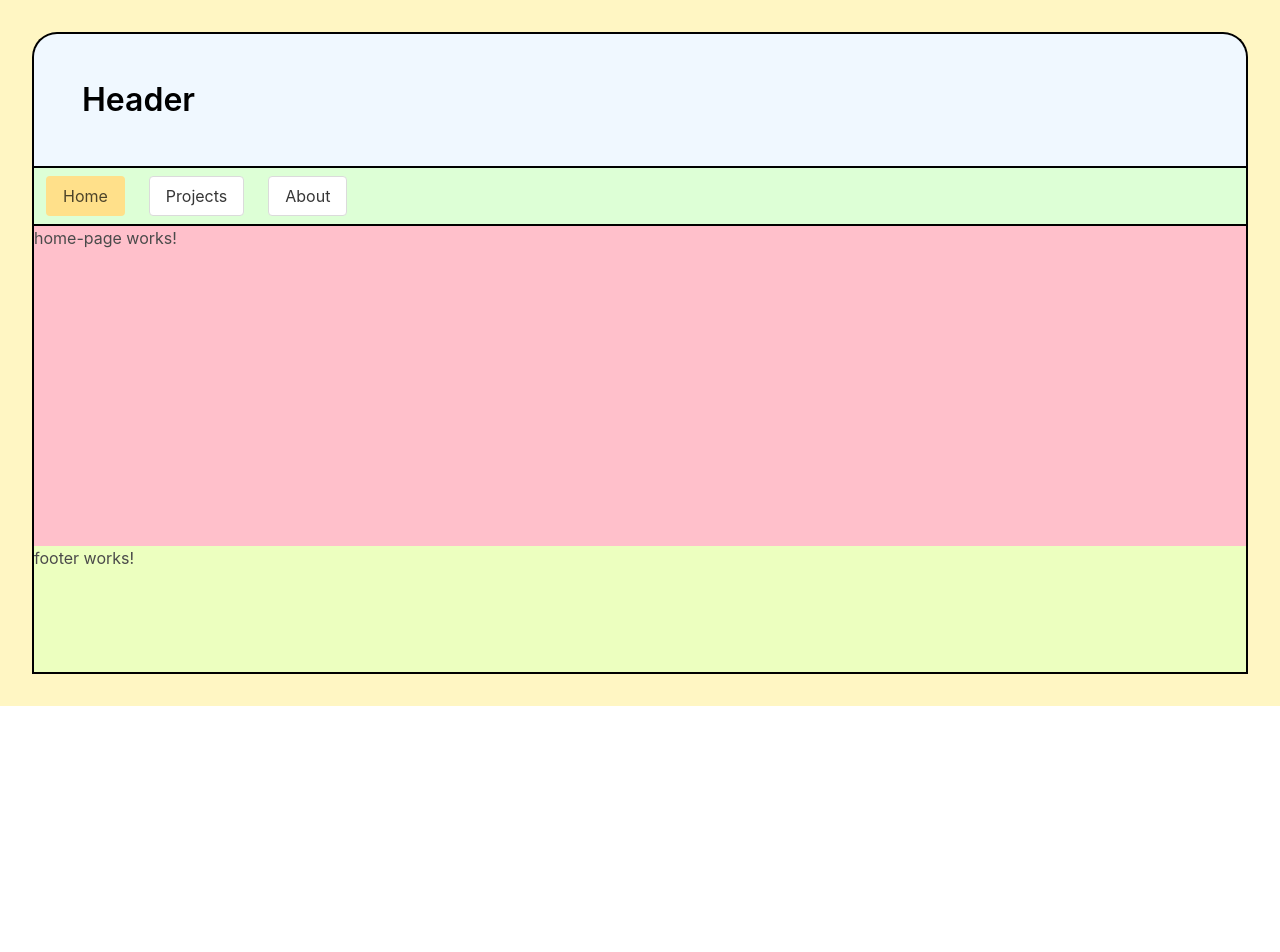
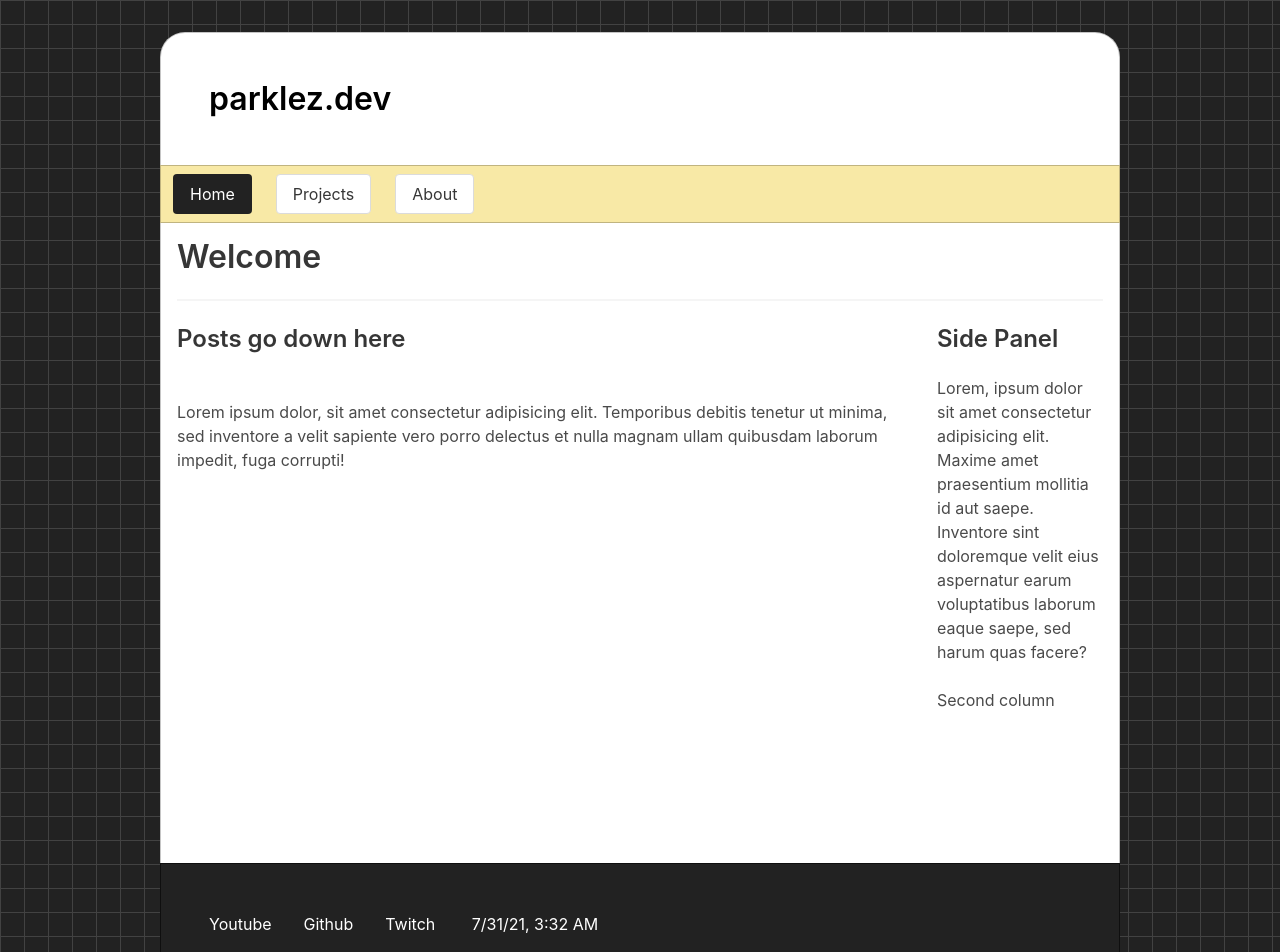
Before and after one commit to parklez/blog, an Angular app in the folder my-bloog/: page / in a window 1280 px wide. Shown: the top 952 px of the page. Before the commit the page ends 800 px from the top, so only its background shows below. Built offline with nearby package versions, Linux system fonts and the light colour scheme.

Commit message:
Improve styling so I can feel Daijoubu

```diff
--- a/my-bloog/src/app/app.component.css
+++ b/my-bloog/src/app/app.component.css
@@ -1,32 +1,35 @@
 #page {
-    padding: 2rem;
-    background-color: rgb(255, 246, 195);
+    max-width: 60rem;
+    margin: auto;
 }
 
 #header {
-    background-color: aliceblue;
+    background-color: rgb(255, 255, 255);
     border-top-left-radius: 25px;
     border-top-right-radius: 25px;
-    border: 2px solid #000;
+    border: 1px solid rgba(0, 0, 0, 0.226);
     border-bottom: 0;
 }
 
 #main-content {
-    background-color: pink;
-    border: 2px solid #000;
+    background-color: rgb(255, 255, 255);
+    border: 1px solid rgba(0, 0, 0, 0.226);
     border-top: 0;
     border-bottom: 0;
-    height: 20rem;
+    height: 40rem;
+    padding: 1rem;
 }
 
 #navigation-bar {
-    background-color: rgb(221, 255, 214);
-    border: 2px solid #000;
+    background-color: rgb(248, 233, 166);
+    border: 1px solid rgba(0, 0, 0, 0.226);
 }
 
 #footer {
-    background-color:rgb(236, 255, 191);
-    border: 2px solid #000;
-    border-top: 0;
-    height: 8rem;
+    background-color:rgb(20, 20, 20);
+    border: 1px solid rgba(0, 0, 0, 0.226);
 }
+
+.is-black {
+    background-color: rgb(34, 34, 34);
+}
--- a/my-bloog/src/app/app.component.html
+++ b/my-bloog/src/app/app.component.html
@@ -3,14 +3,16 @@
     <app-header></app-header>
   </div>
   <nav id="navigation-bar" class="navbar">
-    <div class="navbar-item">
-      <a routerLink="" routerLinkActive="is-warning" [routerLinkActiveOptions]="{ exact: true }" class="button"> Home </a>
-    </div>
-    <div class="navbar-item">
-      <a routerLink="projects" routerLinkActive="is-warning" class="button"> Projects </a>
-    </div>
-    <div class="navbar-item">
-      <a routerLink="about" routerLinkActive="is-warning" class="button"> About </a>
+    <div class="buttons">
+      <div class="navbar-item">
+        <a routerLink="" routerLinkActive="is-black" [routerLinkActiveOptions]="{ exact: true }" class="button"> Home </a>
+      </div>
+      <div class="navbar-item">
+        <a routerLink="projects" routerLinkActive="is-black" class="button"> Projects </a>
+      </div>
+      <div class="navbar-item">
+        <a routerLink="about" routerLinkActive="is-black" class="button"> About </a>
+      </div>
     </div>
   </nav>
   <div id="main-content">
--- a/my-bloog/src/app/home/home-page/home-page.component.html
+++ b/my-bloog/src/app/home/home-page/home-page.component.html
@@ -1 +1,22 @@
-<p>home-page works!</p>
+<div id="content" class="block">
+    <h1 class="title"> Welcome </h1>
+  <hr />
+  <div class="columns">
+    <div id="page-content" class="column is-four-fifths">
+        <h1 class="title is-4"> Posts go down here </h1>
+        <br>
+      Lorem ipsum dolor, sit amet consectetur adipisicing elit. Temporibus
+      debitis tenetur ut minima, sed inventore a velit sapiente vero porro
+      delectus et nulla magnam ullam quibusdam laborum impedit, fuga corrupti!
+    </div>
+    <div id="side-panel" class="column is-one-fifth">
+        <h1 class="title is-4"> Side Panel</h1>
+      Lorem, ipsum dolor sit amet consectetur adipisicing elit. Maxime amet
+      praesentium mollitia id aut saepe. Inventore sint doloremque velit eius
+      aspernatur earum voluptatibus laborum eaque saepe, sed harum quas facere?
+      <br />
+      <br />
+      Second column
+    </div>
+  </div>
+</div>
--- a/my-bloog/src/app/shared/footer/footer.component.css
+++ b/my-bloog/src/app/shared/footer/footer.component.css
@@ -0,0 +1,14 @@
+.footer {
+    background-color: rgb(34, 34, 34);
+    padding: 3rem;
+    color: white;
+}
+
+a {
+    padding-right: 2rem;
+    color: white;
+}
+
+a:hover {
+    color: rgb(202, 236, 174);
+}
--- a/my-bloog/src/app/shared/footer/footer.component.html
+++ b/my-bloog/src/app/shared/footer/footer.component.html
@@ -1 +1,10 @@
-<p>footer works!</p>
+<footer class="footer">
+  <div class="content">
+    <p>
+      <a target="_blank" href="https://www.youtube.com/c/leparklez">Youtube</a>
+      <a target="_blank" href="https://github.com/parklez">Github</a>
+      <a target="_blank" href="https://www.twitch.tv/leparklez">Twitch</a>
+      {{ currentTime | date: 'short' }}
+    </p>
+  </div>
+</footer>
--- a/my-bloog/src/app/shared/footer/footer.component.ts
+++ b/my-bloog/src/app/shared/footer/footer.component.ts
@@ -7,6 +7,8 @@ import { Component, OnInit } from '@angular/core';
 })
 export class FooterComponent implements OnInit {
 
+  currentTime = new Date();
+
   constructor() { }
 
   ngOnInit(): void {
--- a/my-bloog/src/app/shared/header/header.component.html
+++ b/my-bloog/src/app/shared/header/header.component.html
@@ -1,3 +1,3 @@
 <div>
-  <h1 class="title"> Header </h1>
+  <h1 class="title"> parklez.dev </h1>
 </div>
--- a/my-bloog/src/styles.css
+++ b/my-bloog/src/styles.css
@@ -1,2 +1,10 @@
 /* You can add global styles to this file, and also import other style files */
-@import 'bulma/css/bulma.css';
+@import "bulma/css/bulma.css";
+
+html {
+  padding: 2rem;
+  background-color: rgb(255, 255, 255);
+  background-image: linear-gradient(#424242 1px, transparent 1px),
+    linear-gradient(to right, #424242 1px, #222222 1px);
+  background-size: 1.5rem 1.5rem;
+}
```
